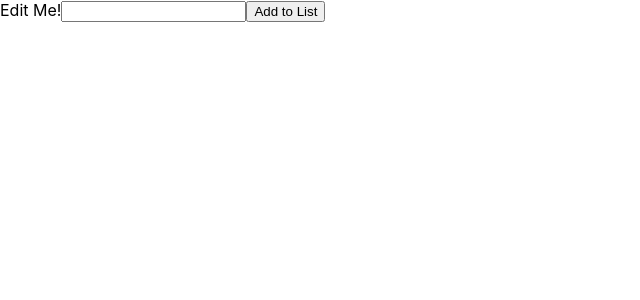
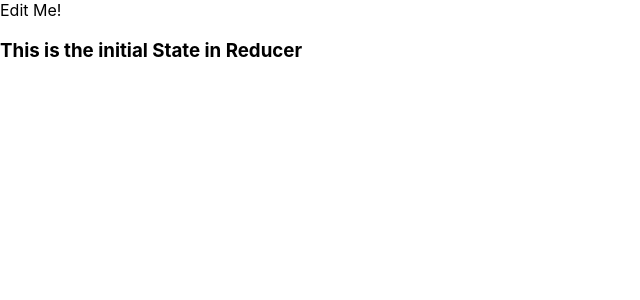
Before and after one commit to bloominstituteoftechnology/reducer-todo, a React (Create React App) app in the folder todo/: page / in a window 1280 px wide. Shown: the top 300 px of the page, without its empty margins (0-640 px from the left). Built offline with nearby package versions, Linux system fonts and the light colour scheme.

Commit message:
still confused

```diff
--- a/todo/src/components/Form.js
+++ b/todo/src/components/Form.js
@@ -16,7 +16,7 @@ const [state, dispatch] = useReducer(listReducer, initialState);
 return(
 
         <div> Edit Me!
-          {/* {!state.completed ? (
+          {!state.completed ? (
            <h3>
             {state.item}{""}
              <i
@@ -27,7 +27,7 @@ return(
             />
            </h3>
          ) : (
-             <div> */}
+             <div>
 
                <input className = "TODO"
                 type= "text"
@@ -46,8 +46,8 @@ return(
 
 
         </div>
-        //  )}
-    //</div>
+         )}
+    </div>
 
     );
 
--- a/todo/src/reducers/indexReducer.js
+++ b/todo/src/reducers/indexReducer.js
@@ -10,7 +10,7 @@ export const initialState = {
 export const listReducer = (state, action) => {
        switch(action.type) {
          case "UPDATE_ITEM":
-            return {...state, item: action.payload, editing: false};
+            return {...state, item: action.payload, completed: false};
          case "TOGGLE_COMPLETED":
              return {...state, completed: !state.completed};
         default:
```
